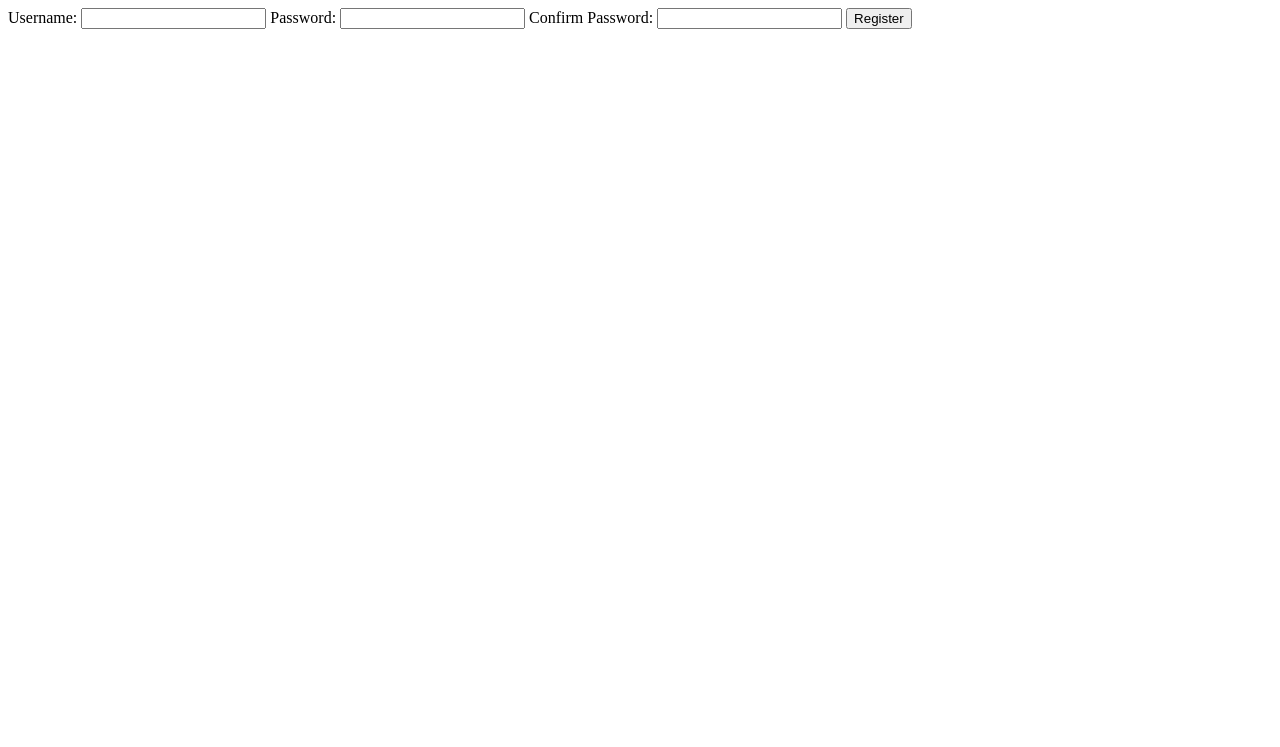
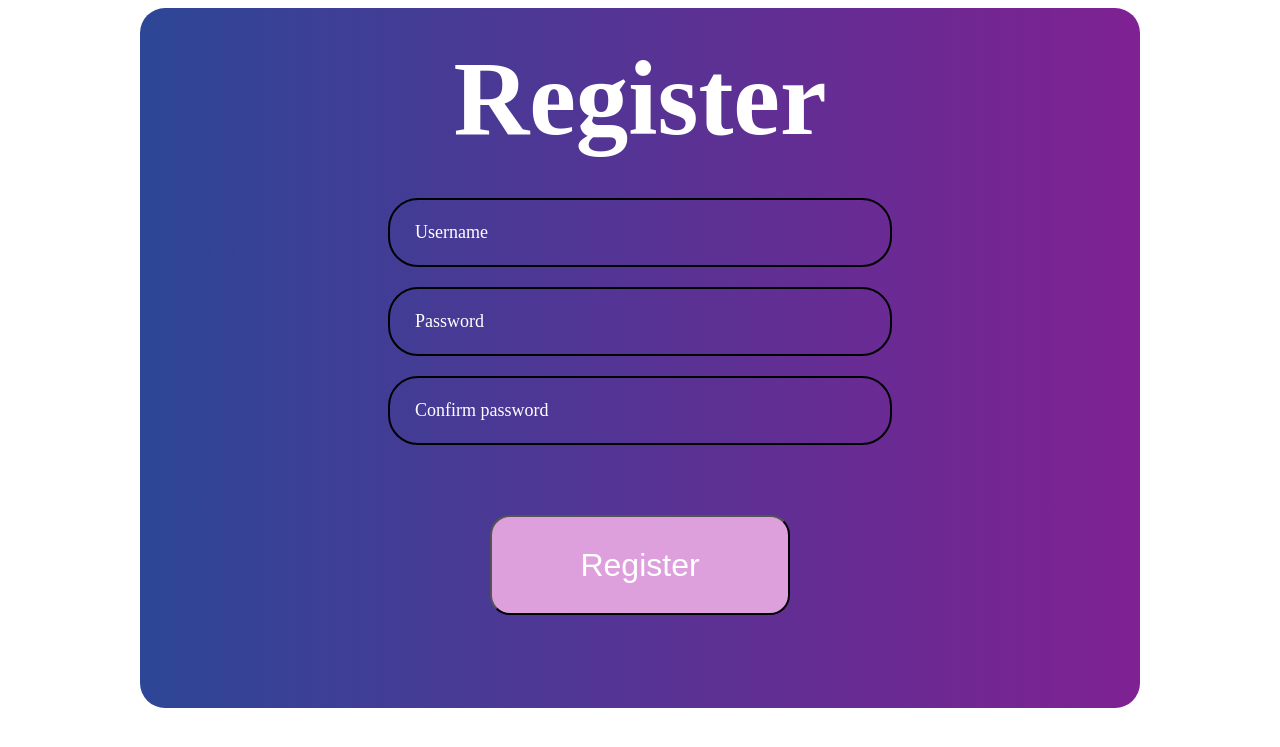
Before and after one commit to paddi-sam/flask-jinja-server, a Flask app: page /register in a window 1280 px wide. Shown: the top 747 px of the page. Run offline with Flask 3, Linux system fonts and the light colour scheme.

Commit message:
Style: Register screen

```diff
--- a/templates/register.html
+++ b/templates/register.html
@@ -6,19 +6,33 @@
     <title>Register</title>
 </head>
 <body>
+    <link rel="stylesheet" href="/templates/style.css">
+
     <form method="POST" action="/register">
 
-        <label>Username:</label>
-        <input type="text" name="username" required>
-
-        <label>Password:</label>
-        <input type="password" name="password" required>
-
-        <label>Confirm Password:</label>
-        <input type="password" name="confirm_password" required>
-
-        <button type="submit">Register</button>
+        <div class="register-container">
+            <div class = "title">
+                <div class="t1">Register</div>
+            </div>
+            <div class="username-container">
+              <input type="text" name="username" required>
+              <label>Username</label>
+            </div>
+            <div class="username-container">
+              <input type="text" name="username" required>
+              <label>Password</label>
+            </div>
+            <div class="username-container">
+              <input type="text" name="username" required>
+              <label>Confirm password</label>
+            </div>
+            <button type="submit" class="register-button">
+                Register
+            </button>
+        </div>
 
     </form>
+
+
 </body>
 </html>
--- /dev/null
+++ b/templates/style.css
@@ -0,0 +1,101 @@
+.register-container {
+  display: flex;
+  flex-direction: column;
+  align-items: center;
+  width: 1000px;
+  height: 700px;
+  background: linear-gradient(to right, #2d4696, #7f2192);
+  border-radius: 25px;
+  margin: auto;
+}
+
+.title {
+  width: 500px;
+  height: 100px;
+  margin-top: 40px;
+  margin-bottom: 50px;
+  display: flex;
+  align-items: center;
+  justify-content: center;
+}
+
+.title .t1 {
+  font-size: 105px;
+  font-weight: bolder;
+  color: white;
+}
+
+.username-container {
+  position: relative;
+  width: 500px;
+  height: 65px;
+  margin-bottom: 20px;
+  display: flex;
+  align-items: center;
+  border: 2px solid black;
+  border-radius: 30px;
+  background-color: transparent;
+  cursor: text;
+  transition: background-color 0.4s ease, border-color 0.4s ease, transform 0.3s ease, color 0.1s ease-in-out;
+}
+
+.username-container:hover {
+  background-color: white;
+  border-color: white;
+  transform: scale(1.02);
+  color:black
+
+}
+
+
+.username-container input {
+  width: 100%;
+  height: 100%;
+  padding: 0 25px;
+  background: transparent;
+  border: none;
+  outline: none;
+  font-size: 18px;
+  color: white;
+  z-index: 1;
+  text-align: left;
+}
+
+
+.username-container label {
+  position: absolute;
+  left: 25px;
+  color: white;
+  font-size: 18px;
+  pointer-events: none;
+}
+
+.username-container input:focus + label,
+.username-container input:valid + label {
+  transform: translateY(-28px);
+  font-size: 12px;
+  color: white;
+}
+
+.register-button{
+  display: flex;
+  flex-direction: column;
+  align-items: center;
+  margin-top: 50px;
+  width: 300px;
+  height: 100px;
+  border-radius: 20px;
+  cursor: pointer;
+  align-items: center;
+  justify-content: center;
+  font-size: xx-large;
+  font-family: fantasy;
+  color:white;
+  background-color: plum;
+  transition:
+    scale 0.2s ease-in-out;
+}
+
+.register-button:hover{
+  scale: 1.02
+}
```
